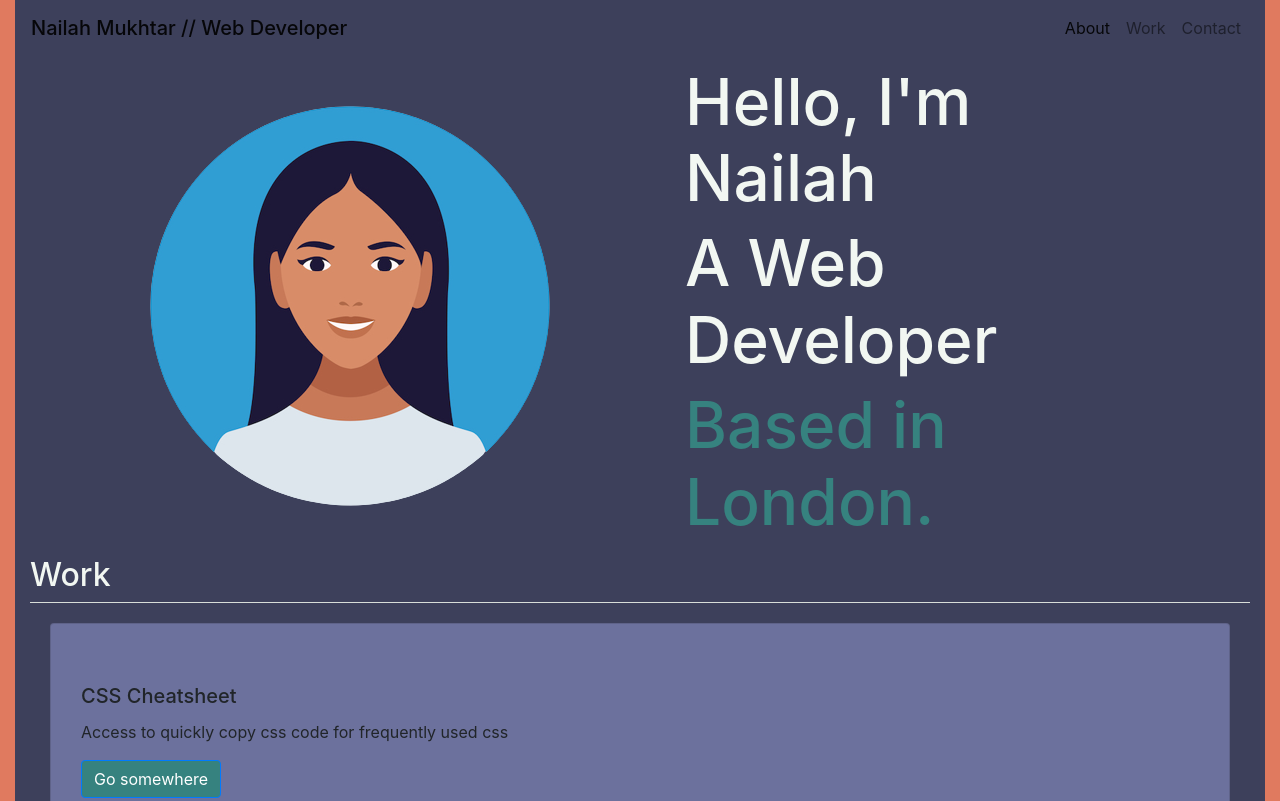
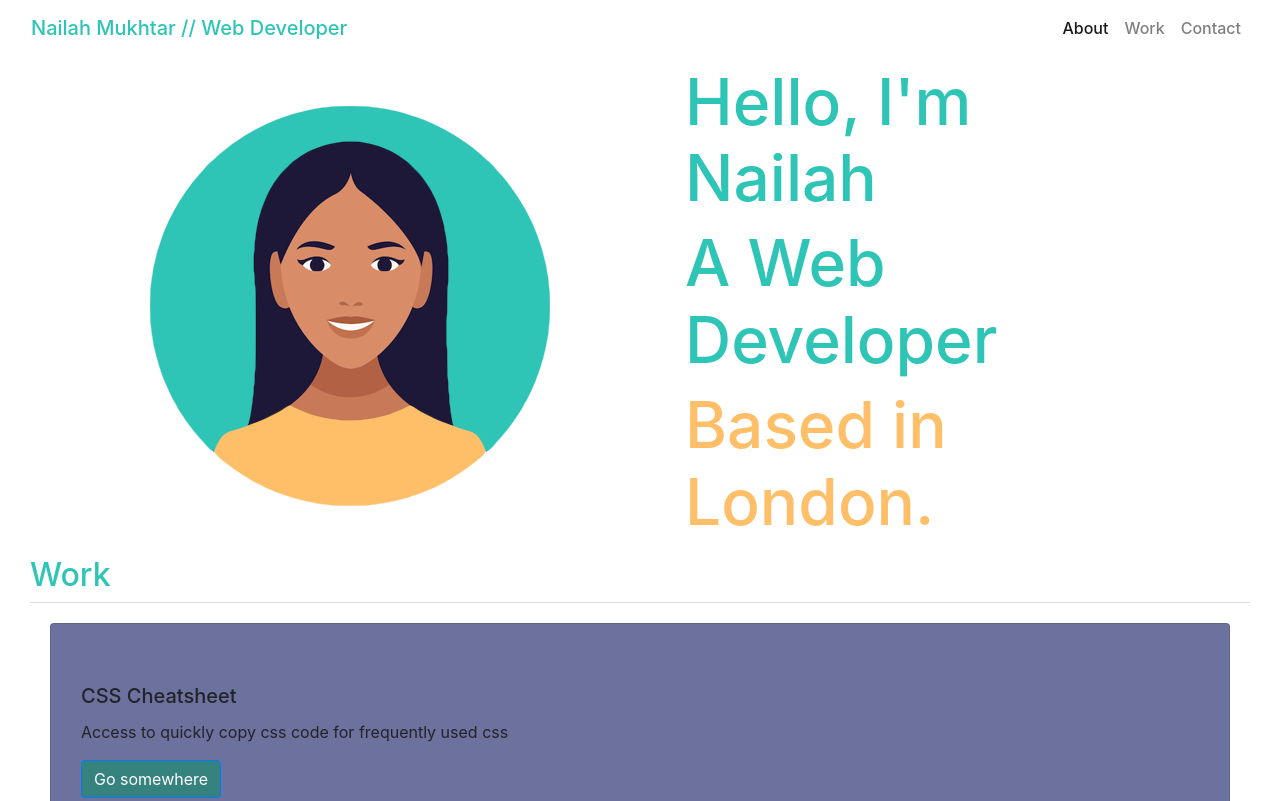
Before and after one commit to nailahmukhtar/Bootstrap-Portfolio, a plain HTML site: page index.html in a window 1280 px wide. Shown: the top 801 px of the page. Drawn offline with nearby package versions, Linux system fonts and the light colour scheme.

Commit message:
changed colours; background to white and headings to a teal. Updated profile avatar image to match

```diff
--- a/css/style.css
+++ b/css/style.css
@@ -4,28 +4,23 @@
 } */
 
 .navbar {
-    background-color: #3D405B;
+    background-color: #FFFFFF;
     /* margin: 50px 50px 0px 50px; */
 }
 
-.navbar-dark,
+.navbar-light,
 .navbar-brand {
-    /* color: #81B29A !important; */
+    color: #2EC4B6 !important;
     font-weight:500;
 }
 
 .xbg-colour {
-    background-color: #3D405B;
+    background-color: #FFFFFF;
 }
 
 body {
-    background-color: #E07A5F;
+    background-color: #FFFFFF;
 }
-
-/* .jumbotron {
-    margin: 0px 50px 0px 50px;
-    border-radius: 0 !important;
-} */
 
 
 #headline > .container {
@@ -40,12 +35,12 @@ body {
 }
 
 h1 {
-    color: #f2f7f2;
+    color: #2EC4B6;
     font-size: 60px;
 }
 
 h2 {
-    color: #f2f7f2;
+    color: #2EC4B6;
 }
 
 h4 {
@@ -53,7 +48,7 @@ h4 {
 }
 
 .font-dark {
-    color:#36827f ;
+    color:#FFBF69 ;
 }
 
 .my-1 {
--- a/index.html
+++ b/index.html
@@ -29,7 +29,7 @@
         <section class="container-fluid xbg-colour" id="headline">
             <div class="container">
                 <div class="container col-lg-6 d-none d-lg-block">
-                    <img class="img-fluid" src="./images/Avatar_700-removebg-preview.png" alt="#">
+                    <img class="img-fluid" src="./images/Avatar_700-removebg-preview-green.png" alt="#">
                 </div>
                 <div class="container col-lg-6 col-sm-12">
                     <h1 class="text-responsive">Hello, I'm Nailah</h1>
```
Also changed, not shown: images/Avatar_700-removebg-preview-green.png (added), 1 other file.
